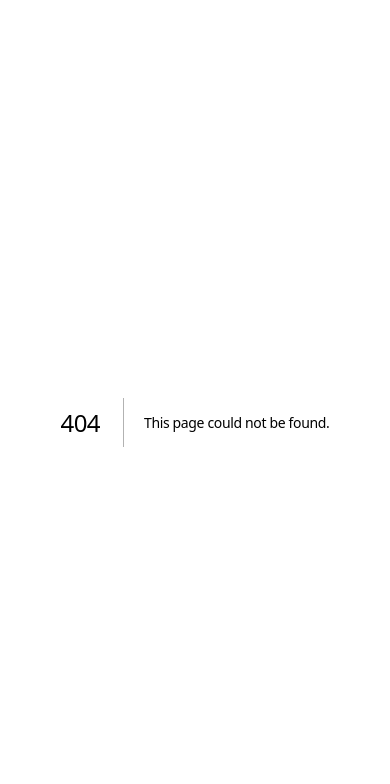
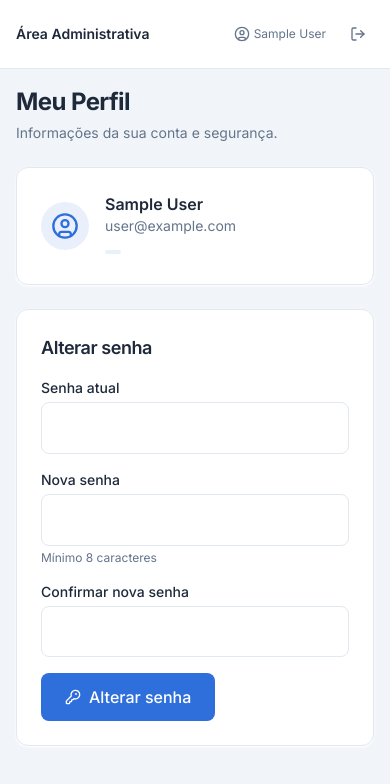
Before and after one commit to eliasandraade/rst-transparente, a Next.js app: page /admin/perfil in a window 390 px wide. Before the commit this address had no page. Shown: the top 784 px of the page. Built offline with nearby package versions, Linux system fonts and the light colour scheme; no server answers; sample sign-in values are in the browser's storage.

Commit message:
feat: página Meu Perfil com troca de senha e logout no header mobile

```diff
--- a/app/admin/layout.tsx
+++ b/app/admin/layout.tsx
@@ -1,5 +1,6 @@
 import { auth } from "@/lib/auth";
 import AdminNav from "@/components/admin/AdminNav";
+import AdminMobileHeader from "@/components/admin/AdminMobileHeader";
 import type { Metadata } from "next";
 
 export const metadata: Metadata = {
@@ -32,10 +33,7 @@ export default async function AdminLayout({
       {/* Conteúdo principal */}
       <div className="flex-1 flex flex-col min-w-0">
         {/* Header mobile */}
-        <header className="md:hidden bg-white border-b border-border px-4 py-3 flex items-center justify-between">
-          <span className="font-semibold text-sm">Área Administrativa</span>
-          <span className="text-xs text-muted-foreground">{session.user.name}</span>
-        </header>
+        <AdminMobileHeader userName={session.user.name} />
 
         <main className="flex-1 p-4 sm:p-6 lg:p-8 max-w-6xl">
           {children}
--- /dev/null
+++ b/app/admin/perfil/page.tsx
@@ -0,0 +1,48 @@
+import { auth } from "@/lib/auth";
+import AlterarSenhaForm from "@/components/admin/AlterarSenhaForm";
+import { UserCircle } from "lucide-react";
+import type { Metadata } from "next";
+
+export const metadata: Metadata = { title: "Meu Perfil" };
+
+const ROLE_LABELS: Record<string, string> = {
+  MASTER: "Master",
+  SINDICO: "Síndico",
+  GESTAO: "Gestão",
+  CONSELHO: "Conselho Fiscal",
+};
+
+export default async function PerfilPage() {
+  const session = await auth();
+
+  return (
+    <div className="max-w-2xl space-y-6">
+      <div>
+        <h1 className="text-2xl font-bold">Meu Perfil</h1>
+        <p className="text-muted-foreground text-sm mt-1">
+          Informações da sua conta e segurança.
+        </p>
+      </div>
+
+      {/* Info do usuário */}
+      <div className="card flex items-center gap-4">
+        <div className="w-12 h-12 bg-primary/10 rounded-full flex items-center justify-center flex-shrink-0">
+          <UserCircle className="w-7 h-7 text-primary" />
+        </div>
+        <div>
+          <p className="font-semibold text-foreground">{session?.user.name}</p>
+          <p className="text-sm text-muted-foreground">{session?.user.email}</p>
+          <span className="inline-block mt-1 text-xs font-medium bg-primary/10 text-primary px-2 py-0.5 rounded-full">
+            {ROLE_LABELS[session?.user.role ?? ""] ?? session?.user.role}
+          </span>
+        </div>
+      </div>
+
+      {/* Alterar senha */}
+      <div className="card">
+        <h2 className="text-lg font-semibold mb-4">Alterar senha</h2>
+        <AlterarSenhaForm />
+      </div>
+    </div>
+  );
+}
--- /dev/null
+++ b/app/api/perfil/route.ts
@@ -0,0 +1,69 @@
+import { NextResponse } from "next/server";
+import { auth } from "@/lib/auth";
+import { prisma } from "@/lib/prisma";
+import bcrypt from "bcryptjs";
+import { z } from "zod";
+
+const AlterarSenhaSchema = z
+  .object({
+    senhaAtual: z.string().min(1, "Informe a senha atual"),
+    novaSenha: z.string().min(8, "Mínimo 8 caracteres"),
+    confirmarSenha: z.string().min(1, "Confirme a nova senha"),
+  })
+  .refine((d) => d.novaSenha === d.confirmarSenha, {
+    message: "As senhas não coincidem",
+    path: ["confirmarSenha"],
+  });
+
+export async function PATCH(request: Request) {
+  const session = await auth();
+  if (!session) {
+    return NextResponse.json({ error: "Não autorizado" }, { status: 401 });
+  }
+
+  try {
+    const body = await request.json();
+    const dados = AlterarSenhaSchema.parse(body);
+
+    const usuario = await prisma.user.findUnique({
+      where: { id: session.user.id },
+    });
+
+    if (!usuario) {
+      return NextResponse.json(
+        { error: "Usuário não encontrado" },
+        { status: 404 }
+      );
+    }
+
+    const senhaCorreta = await bcrypt.compare(
+      dados.senhaAtual,
+      usuario.password
+    );
+    if (!senhaCorreta) {
+      return NextResponse.json(
+        { error: "Senha atual incorreta" },
+        { status: 400 }
+      );
+    }
+
+    const hash = await bcrypt.hash(dados.novaSenha, 12);
+    await prisma.user.update({
+      where: { id: session.user.id },
+      data: { password: hash },
+    });
+
+    return NextResponse.json({ ok: true });
+  } catch (err) {
+    if (err instanceof z.ZodError) {
+      return NextResponse.json(
+        { error: err.issues[0].message },
+        { status: 400 }
+      );
+    }
+    return NextResponse.json(
+      { error: "Erro ao alterar senha" },
+      { status: 500 }
+    );
+  }
+}
--- /dev/null
+++ b/components/admin/AdminMobileHeader.tsx
@@ -0,0 +1,33 @@
+"use client";
+
+import Link from "next/link";
+import { signOut } from "next-auth/react";
+import { LogOut, UserCircle } from "lucide-react";
+
+interface Props {
+  userName?: string | null;
+}
+
+export default function AdminMobileHeader({ userName }: Props) {
+  return (
+    <header className="md:hidden bg-white border-b border-border px-4 py-3 flex items-center justify-between">
+      <span className="font-semibold text-sm">Área Administrativa</span>
+      <div className="flex items-center gap-2">
+        <Link
+          href="/admin/perfil"
+          className="flex items-center gap-1 text-xs text-muted-foreground hover:text-foreground transition-colors px-2 py-1 rounded hover:bg-muted"
+        >
+          <UserCircle className="w-4 h-4" />
+          <span>{userName}</span>
+        </Link>
+        <button
+          onClick={() => signOut({ callbackUrl: "/admin/login" })}
+          className="flex items-center gap-1 text-xs text-muted-foreground hover:text-danger transition-colors px-2 py-1 rounded hover:bg-muted"
+          aria-label="Sair"
+        >
+          <LogOut className="w-4 h-4" />
+        </button>
+      </div>
+    </header>
+  );
+}
--- a/components/admin/AdminNav.tsx
+++ b/components/admin/AdminNav.tsx
@@ -18,6 +18,7 @@ import {
   MessageSquare,
   BarChart2,
   FileDown,
+  UserCircle,
 } from "lucide-react";
 
 const links = [
@@ -119,11 +120,21 @@ export default function AdminNav({ userRole }: AdminNavProps) {
         </ul>
       </nav>
 
-      {/* Logout */}
-      <div className="p-4 border-t border-border">
+      {/* Perfil + Logout */}
+      <div className="p-4 border-t border-border space-y-1">
+        <Link
+          href="/admin/perfil"
+          className={cn(
+            "flex items-center gap-2 text-sm text-muted-foreground hover:text-foreground px-3 py-2 rounded-md hover:bg-muted transition-colors",
+            pathname === "/admin/perfil" ? "bg-primary/10 text-primary" : ""
+          )}
+        >
+          <UserCircle className="w-4 h-4" aria-hidden="true" />
+          Meu Perfil
+        </Link>
         <Link
           href="/"
-          className="flex items-center gap-2 text-sm text-muted-foreground hover:text-foreground mb-2 px-3 py-2 rounded-md hover:bg-muted transition-colors"
+          className="flex items-center gap-2 text-sm text-muted-foreground hover:text-foreground px-3 py-2 rounded-md hover:bg-muted transition-colors"
         >
           <Building2 className="w-4 h-4" aria-hidden="true" />
           Ver portal público
--- /dev/null
+++ b/components/admin/AlterarSenhaForm.tsx
@@ -0,0 +1,119 @@
+"use client";
+
+import { useState } from "react";
+import { KeyRound, Loader2, CheckCircle } from "lucide-react";
+
+export default function AlterarSenhaForm() {
+  const [senhaAtual, setSenhaAtual] = useState("");
+  const [novaSenha, setNovaSenha] = useState("");
+  const [confirmarSenha, setConfirmarSenha] = useState("");
+  const [erro, setErro] = useState("");
+  const [sucesso, setSucesso] = useState(false);
+  const [salvando, setSalvando] = useState(false);
+
+  async function handleSubmit(e: React.FormEvent) {
+    e.preventDefault();
+    setErro("");
+    setSucesso(false);
+
+    if (novaSenha !== confirmarSenha) {
+      setErro("As senhas não coincidem");
+      return;
+    }
+
+    setSalvando(true);
+    try {
+      const res = await fetch("/api/perfil", {
+        method: "PATCH",
+        headers: { "Content-Type": "application/json" },
+        body: JSON.stringify({ senhaAtual, novaSenha, confirmarSenha }),
+      });
+
+      const data = await res.json();
+      if (!res.ok) {
+        setErro(data.error ?? "Erro ao alterar senha");
+      } else {
+        setSucesso(true);
+        setSenhaAtual("");
+        setNovaSenha("");
+        setConfirmarSenha("");
+      }
+    } catch {
+      setErro("Erro de conexão. Tente novamente.");
+    } finally {
+      setSalvando(false);
+    }
+  }
+
+  return (
+    <form onSubmit={handleSubmit} className="space-y-4 max-w-md">
+      <div>
+        <label className="block text-sm font-medium text-foreground mb-1">
+          Senha atual
+        </label>
+        <input
+          type="password"
+          value={senhaAtual}
+          onChange={(e) => setSenhaAtual(e.target.value)}
+          required
+          className="input w-full"
+          autoComplete="current-password"
+        />
+      </div>
+
+      <div>
+        <label className="block text-sm font-medium text-foreground mb-1">
+          Nova senha
+        </label>
+        <input
+          type="password"
+          value={novaSenha}
+          onChange={(e) => setNovaSenha(e.target.value)}
+          required
+          minLength={8}
+          className="input w-full"
+          autoComplete="new-password"
+        />
+        <p className="text-xs text-muted-foreground mt-1">Mínimo 8 caracteres</p>
+      </div>
+
+      <div>
+        <label className="block text-sm font-medium text-foreground mb-1">
+          Confirmar nova senha
+        </label>
+        <input
+          type="password"
+          value={confirmarSenha}
+          onChange={(e) => setConfirmarSenha(e.target.value)}
+          required
+          className="input w-full"
+          autoComplete="new-password"
+        />
+      </div>
+
+      {erro && (
+        <p className="text-sm text-danger font-medium">{erro}</p>
+      )}
+
+      {sucesso && (
+        <div className="flex items-center gap-2 text-sm text-green-700 font-medium">
+          <CheckCircle className="w-4 h-4" />
+          Senha alterada com sucesso!
+        </div>
+      )}
+
+      <button
+        type="submit"
+        disabled={salvando}
+        className="btn-primary flex items-center gap-2"
+      >
+        {salvando ? (
+          <Loader2 className="w-4 h-4 animate-spin" />
+        ) : (
+          <KeyRound className="w-4 h-4" />
+        )}
+        {salvando ? "Salvando..." : "Alterar senha"}
+      </button>
+    </form>
+  );
+}
```
